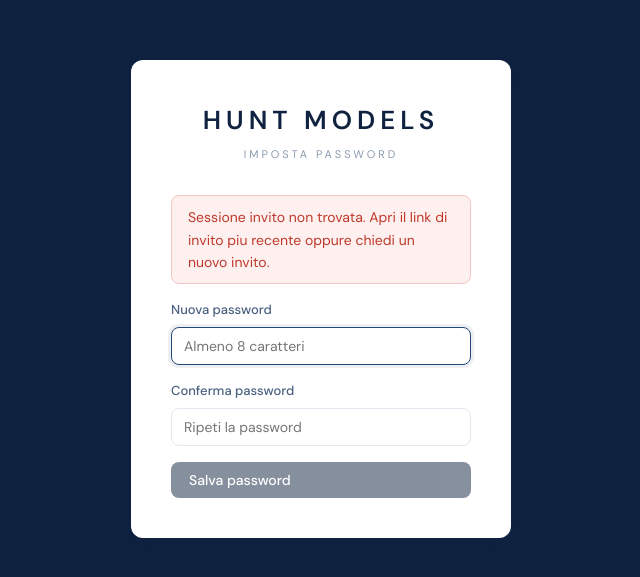
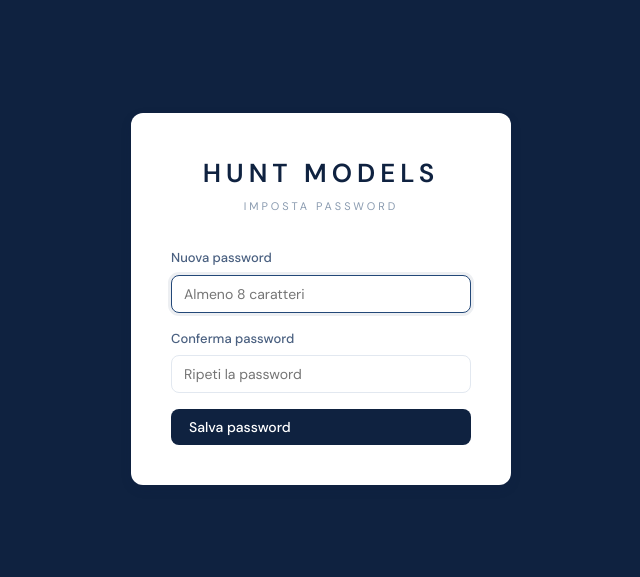
Before and after one commit to l1uk/agency-mgmt, a React (Vite) app: page /set-password in a window 1280 px wide. Shown: the part 101-678 px from the top of the page, without its empty margins (319-959 px from the left). Built offline with nearby package versions, Linux system fonts and the light colour scheme; no server answers.

Commit message:
Fix password

```diff
--- a/src/pages/SetPassword.jsx
+++ b/src/pages/SetPassword.jsx
@@ -20,11 +20,6 @@ export default function SetPassword() {
     e.preventDefault()
     setError('')
     setSuccess('')
-
-    if (!user) {
-      setError('Link non valido o scaduto. Richiedi un nuovo invito e riapri il link ricevuto via email.')
-      return
-    }
 
     if (password.length < 8) {
       setError('La password deve contenere almeno 8 caratteri.')
@@ -61,11 +56,6 @@ export default function SetPassword() {
 
         {error && <div className="alert alert-error">{error}</div>}
         {success && <div className="alert alert-success">{success}</div>}
-        {!user && !success && (
-          <div className="alert alert-error">
-            Sessione invito non trovata. Apri il link di invito piu recente oppure chiedi un nuovo invito.
-          </div>
-        )}
 
         <form onSubmit={handleSubmit} className="form-grid">
           <div className="field">
@@ -89,7 +79,7 @@ export default function SetPassword() {
               required
             />
           </div>
-          <button type="submit" className="btn btn-primary" disabled={saving || !user}>
+          <button type="submit" className="btn btn-primary" disabled={saving}>
             {saving ? 'Salvataggio...' : 'Salva password'}
           </button>
         </form>
```
